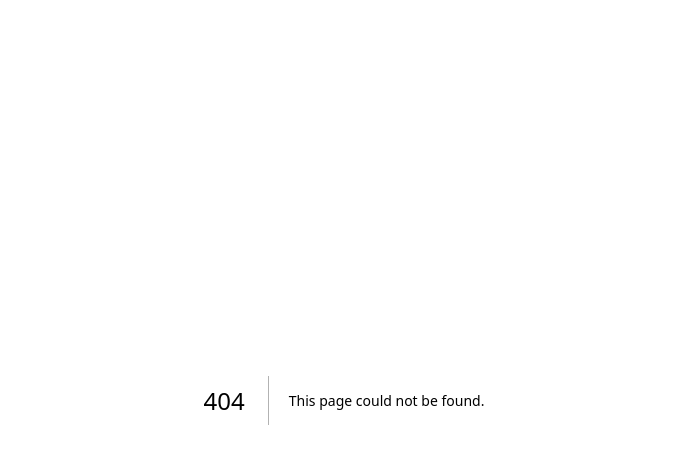
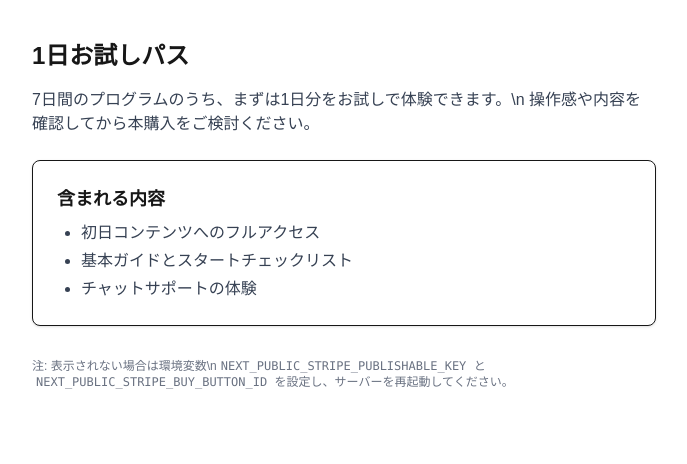
Before and after one commit to tsukasa829/d2d, a Next.js app: page /product/1daypass in a window 1280 px wide. Before the commit this address had no page. Shown: the top 464 px of the page, without its empty margins (296-983 px from the left). Built offline with nearby package versions, Linux system fonts and the light colour scheme; no server answers.

Commit message:
feat(product): add /product/1daypass page with Stripe Buy Button; feat(stripe): add StripeBuyButton component and JSX type; docs(env): add .env.local.example keys

```diff
--- /dev/null
+++ b/app/product/1daypass/page.tsx
@@ -0,0 +1,34 @@
+import StripeBuyButton from '@/src/components/stripe/StripeBuyButton';
+
+export default function OneDayPassPage() {
+  return (
+    <div className="min-h-[100svh] bg-white">
+      <div className="mx-auto max-w-2xl px-6 py-10">
+      <h1 className="text-2xl font-bold mb-4">1日お試しパス</h1>
+      <p className="text-gray-700 mb-6">
+        7日間のプログラムのうち、まずは1日分をお試しで体験できます。\n
+        操作感や内容を確認してから本購入をご検討ください。
+      </p>
+
+      <div className="rounded-lg border bg-white p-6 shadow-sm mb-8">
+        <h2 className="text-lg font-semibold mb-2">含まれる内容</h2>
+        <ul className="list-disc pl-6 text-gray-700 space-y-1">
+          <li>初日コンテンツへのフルアクセス</li>
+          <li>基本ガイドとスタートチェックリスト</li>
+          <li>チャットサポートの体験</li>
+        </ul>
+      </div>
+
+      <div className="mb-6">
+        <StripeBuyButton />
+      </div>
+
+      <p className="text-xs text-gray-500">
+        注: 表示されない場合は環境変数\n
+        <code className="mx-1">NEXT_PUBLIC_STRIPE_PUBLISHABLE_KEY</code> と
+        <code className="mx-1">NEXT_PUBLIC_STRIPE_BUY_BUTTON_ID</code> を設定し、サーバーを再起動してください。
+      </p>
+      </div>
+    </div>
+  );
+}
--- /dev/null
+++ b/src/components/stripe/StripeBuyButton.tsx
@@ -0,0 +1,45 @@
+"use client";
+import { useEffect } from 'react';
+
+interface Props {
+  buyButtonId?: string;
+  publishableKey?: string;
+  className?: string;
+  style?: React.CSSProperties;
+}
+
+export default function StripeBuyButton({ buyButtonId, publishableKey, className, style }: Props) {
+  // SSR 対応: クライアントでのみ描画
+  if (typeof window === 'undefined') return null;
+
+  const id = buyButtonId ?? process.env.NEXT_PUBLIC_STRIPE_BUY_BUTTON_ID;
+  const key = publishableKey ?? process.env.NEXT_PUBLIC_STRIPE_PUBLISHABLE_KEY;
+
+  useEffect(() => {
+    if (!id || !key) {
+      console.warn('StripeBuyButton: missing buyButtonId or publishableKey');
+      return;
+    }
+
+    const scriptSrc = 'https://js.stripe.com/v3/buy-button.js';
+    // 既に読み込まれていなければ追加
+    if (!document.querySelector(`script[src="${scriptSrc}"]`)) {
+      const s = document.createElement('script');
+      s.src = scriptSrc;
+      s.async = true;
+      document.body.appendChild(s);
+    }
+  }, [id, key]);
+
+  // カスタム要素に属性を渡す。TypeScript向けの型は別途定義しています。
+  return (
+    // eslint-disable-next-line react/no-unknown-property
+    <stripe-buy-button
+      buy-button-id={id!}
+      publishable-key={key!}
+      class={className}
+      // custom element の style は any として渡す
+      style={style as any}
+    />
+  );
+}
--- /dev/null
+++ b/src/types/stripe.d.ts
@@ -0,0 +1,5 @@
+declare namespace JSX {
+  interface IntrinsicElements {
+    'stripe-buy-button': any;
+  }
+}
```
